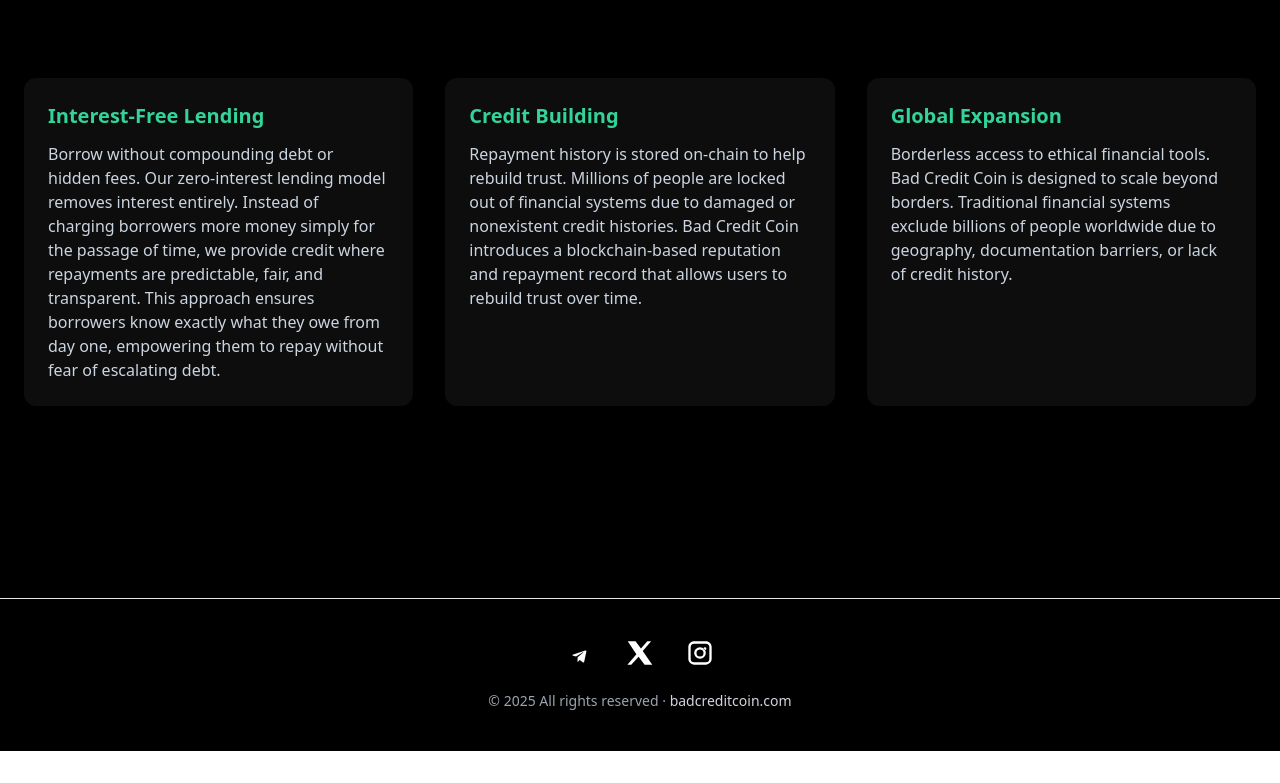
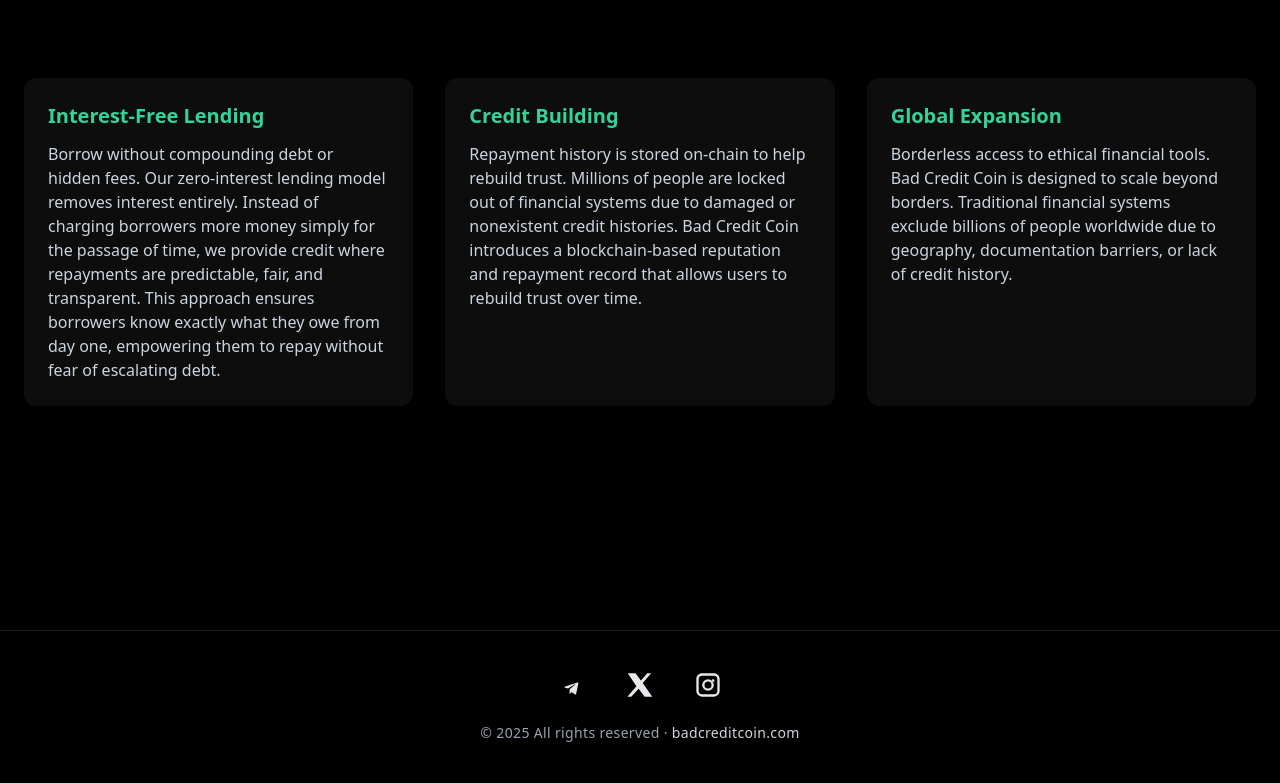
Before and after one commit to jahangirchoudhry1978-star/bad-credit-coin, a React (Vite) app: page / in a window 1280 px wide. Shown: the part 1383-2166 px from the top of the page. Before the commit the page ends 2134 px from the top, so only its background shows below. Built offline with nearby package versions, Linux system fonts and the light colour scheme.

Commit message:
Enhanced footer: glow animations, compact width, polished styling

```diff
--- a/src/App.tsx
+++ b/src/App.tsx
@@ -537,22 +537,22 @@ useEffect(() => {
       </AnimatePresence>
 
 {/* FOOTER */}
-<footer className="mt-24 border-t border-white/6 bg-black/90">
-  <div className="max-w-7xl mx-auto px-6 py-10 flex flex-col items-center gap-6">
+<footer className="mt-32 border-t border-white/10 bg-black/90 dark:bg-black">
+  <div className="max-w-3xl mx-auto px-6 py-10 flex flex-col items-center gap-6">
 
     {/* Social Icons */}
-    <div className="flex items-center gap-8">
+    <div className="flex items-center gap-10">
 
       {/* Telegram */}
       <a
         href="https://t.me/Badcreditcoin"
         target="_blank"
         rel="noopener noreferrer"
-        className="hover:scale-110 transition"
         aria-label="Telegram"
+        className="transition transform hover:scale-110 hover:drop-shadow-[0_0_8px_rgba(52,211,153,0.6)]"
       >
         <svg
-          className="w-7 h-7 text-white hover:text-emerald-400"
+          className="w-7 h-7 text-gray-200 hover:text-emerald-400 transition"
           fill="currentColor"
           viewBox="0 0 24 24"
         >
@@ -565,11 +565,11 @@ useEffect(() => {
         href="https://x.com/Badcreditcoin"
         target="_blank"
         rel="noopener noreferrer"
-        className="hover:scale-110 transition"
         aria-label="X"
+        className="transition transform hover:scale-110 hover:drop-shadow-[0_0_8px_rgba(52,211,153,0.6)]"
       >
         <svg
-          className="w-7 h-7 text-white hover:text-emerald-400"
+          className="w-7 h-7 text-gray-200 hover:text-emerald-400 transition"
           viewBox="0 0 24 24"
           fill="currentColor"
         >
@@ -582,11 +582,11 @@ useEffect(() => {
         href="https://www.instagram.com/badcreditcoin"
         target="_blank"
         rel="noopener noreferrer"
-        className="hover:scale-110 transition"
         aria-label="Instagram"
+        className="transition transform hover:scale-110 hover:drop-shadow-[0_0_8px_rgba(52,211,153,0.6)]"
       >
         <svg
-          className="w-7 h-7 text-white hover:text-emerald-400"
+          className="w-7 h-7 text-gray-200 hover:text-emerald-400 transition"
           fill="currentColor"
           viewBox="0 0 24 24"
         >
@@ -597,7 +597,7 @@ useEffect(() => {
     </div>
 
     {/* Copyright */}
-    <div className="text-sm text-gray-400 text-center">
+    <div className="text-sm text-gray-400 text-center tracking-wide">
       © {new Date().getFullYear()} All rights reserved ·{" "}
       <span className="text-gray-300">badcreditcoin.com</span>
     </div>
```
